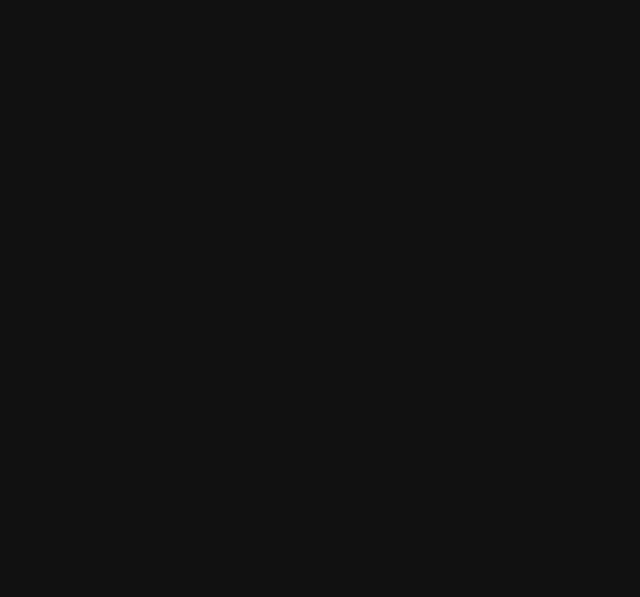
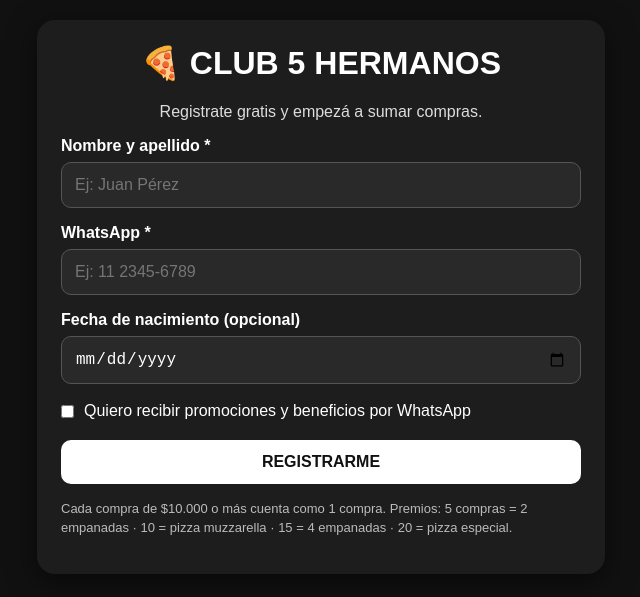
Before and after one commit to ClubLos5Hermanos/club-los-5-hermanos, a plain HTML site: page index.html in a window 1280 px wide. Shown: the whole page, without its empty margins (319-959 px from the left). Drawn offline with Linux system fonts and the light colour scheme.

Commit message:
Update index.html

```diff
--- a/index.html
+++ b/index.html
@@ -11,4 +11,72 @@ h1{text-align:center;margin-top:0} .sub{text-align:center;color:#ddd}
 label{display:block;margin-top:16px;font-weight:700} input,button{width:100%;box-sizing:border-box;padding:13px;border-radius:10px;border:1px solid #555;margin-top:7px;font-size:16px}
 input{background:#292929;color:#fff} button{background:#fff;color:#111;font-weight:700;border:0;margin-top:20px;cursor:pointer}
 button:disabled{opacity:0.6;cursor:not-allowed}
-.note{font-size:13px;color:#bbb;margin-
+.note{font-size:13px;color:#bbb;margin-top:16px;line-height:1.4}
+.success{display:none;text-align:center}.success h2{font-size:25px}
+.checkbox-label{display:flex;align-items:center;gap:10px;margin-top:18px;font-weight:normal}
+.checkbox-label input{width:auto;margin:0}
+</style>
+</head>
+<body>
+<div class="card">
+  <div id="form">
+    <h1>🍕 CLUB 5 HERMANOS</h1>
+    <p class="sub">Registrate gratis y empezá a sumar compras.</p>
+
+    <label>Nombre y apellido *</label>
+    <input id="name" required placeholder="Ej: Juan Pérez">
+
+    <label>WhatsApp *</label>
+    <input id="phone" inputmode="tel" required placeholder="Ej: 11 2345-6789">
+
+    <label>Fecha de nacimiento (opcional)</label>
+    <input id="birth" type="date">
+
+    <label class="checkbox-label">
+      <input id="promo" type="checkbox">
+      Quiero recibir promociones y beneficios por WhatsApp
+    </label>
+
+    <button id="btn" onclick="register()">REGISTRARME</button>
+
+    <p class="note">Cada compra de $10.000 o más cuenta como 1 compra. Premios: 5 compras = 2 empanadas · 10 = pizza muzzarella · 15 = 4 empanadas · 20 = pizza especial.</p>
+  </div>
+
+  <div id="ok" class="success">
+    <h2>🎉 ¡Bienvenido al Club 5 Hermanos!</h2>
+    <p id="msg"></p>
+    <p>Ya recibimos tu registro. Guardá nuestro WhatsApp para identificarte en tus próximas compras.</p>
+  </div>
+</div>
+
+<script>
+function register() {
+  const name = document.getElementById('name').value.trim();
+  const phone = document.getElementById('phone').value.trim();
+  const birth = document.getElementById('birth').value;
+  const promo = document.getElementById('promo').checked ? "Sí" : "No";
+
+  if (!name || !phone) {
+    alert('Completá nombre y WhatsApp.');
+    return;
+  }
+
+  const tuNumero = "5491156355038";
+
+  const mensaje = "🍕 *Nuevo registro - Club 5 Hermanos*%0A%0A" +
+                  "*Nombre:* " + name + "%0A" +
+                  "*WhatsApp:* " + phone + "%0A" +
+                  "*Fecha nacimiento:* " + (birth || "No indicada") + "%0A" +
+                  "*Quiere promociones:* " + promo;
+
+  // Abrimos WhatsApp
+  window.open("https://wa.me/" + tuNumero + "?text=" + mensaje, "_blank");
+
+  // Mostramos el mensaje de éxito
+  document.getElementById('form').style.display = 'none';
+  document.getElementById('ok').style.display = 'block';
+  document.getElementById('msg').textContent = 'Registro enviado para ' + name + '.';
+}
+</script>
+</body>
+</html>
```
